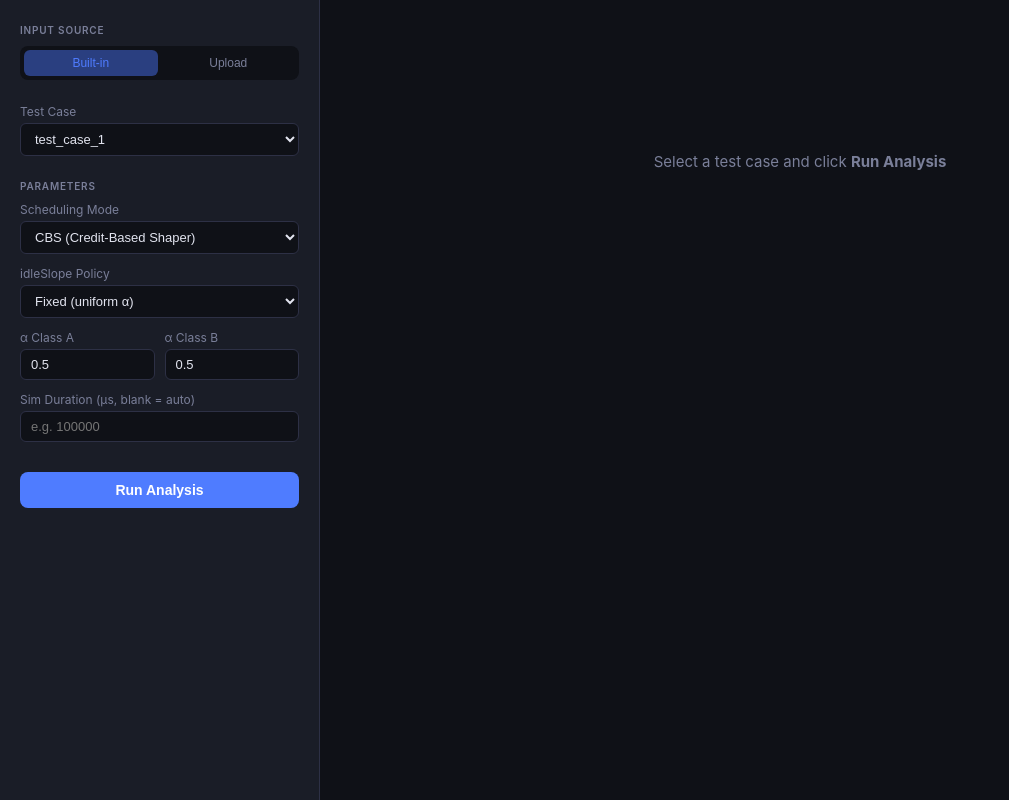
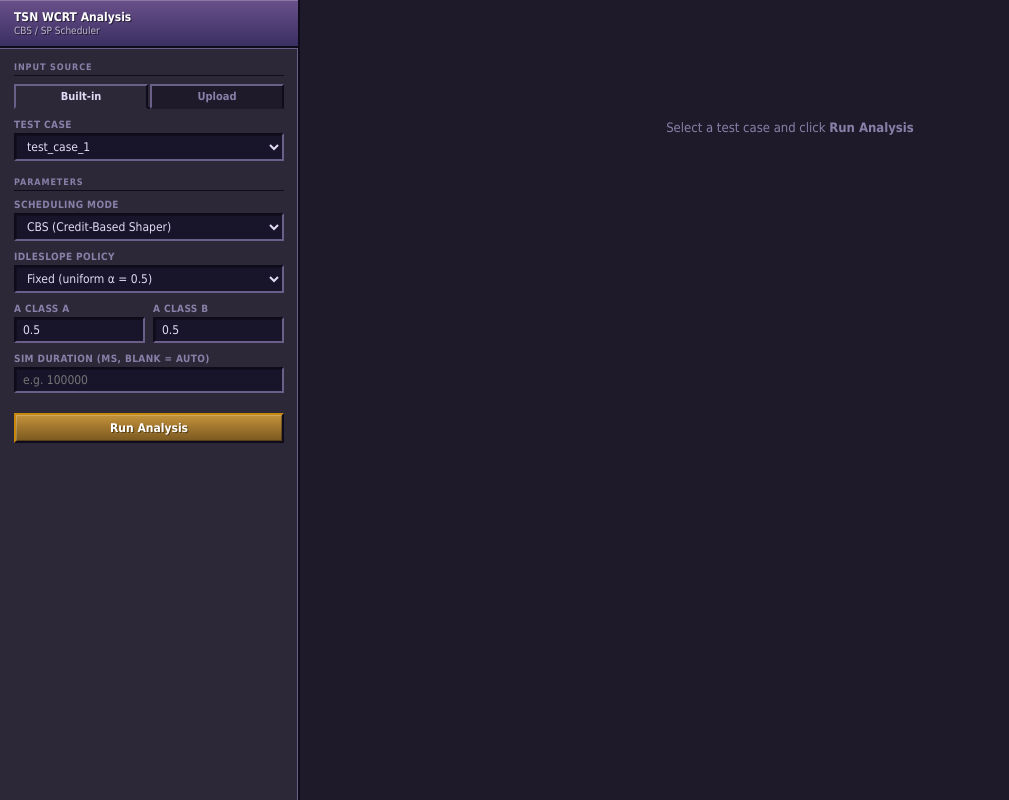
Before and after one commit to Shierfall/MiniProject2DRTS, a Flask app: page / in a window 1280 px wide. Shown: the whole page, without its empty margins (0-1009 px from the left). Run offline with Flask 3, Linux system fonts and the light colour scheme.

Commit message:
GUI refactor

```diff
--- a/wcrt_tool/templates/index.html
+++ b/wcrt_tool/templates/index.html
@@ -3,116 +3,285 @@
 <head>
 <meta charset="UTF-8">
 <meta name="viewport" content="width=device-width, initial-scale=1.0">
-<title>TSN WCRT Analysis Tool</title>
+<title>TSN WCRT Analysis</title>
 <style>
+  /* ══ Retro OS Theme ════════════════════════════════════════════ */
   :root {
-    --bg: #0f1117;
-    --surface: #1a1d27;
-    --border: #2d3045;
-    --accent: #4f7cff;
-    --accent-dim: #2a3f80;
-    --text: #e2e4ef;
-    --muted: #7a7f99;
-    --green: #22c55e;
-    --red: #ef4444;
-    --yellow: #f59e0b;
-    --radius: 8px;
-    --font: "Inter", "Segoe UI", system-ui, sans-serif;
+    --os-bg:         #1e1a2a;
+    --os-surface:    #2c2838;
+    --os-hi:         #6a5f88;
+    --os-lo:         #0e0c1a;
+    --os-title-a:    #6a508a;
+    --os-title-b:    #3a2f62;
+    --os-accent:     #c4923a;
+    --os-accent-dim: #7a5820;
+    --os-text:       #e2daf4;
+    --os-muted:      #8880a8;
+    --os-input:      #18152a;
+    --os-ok:         #5ab08a;
+    --os-err:        #c05070;
+    --os-warn:       #d4943a;
+    --os-font:       Tahoma, Verdana, "Segoe UI", system-ui, sans-serif;
   }
   * { box-sizing: border-box; margin: 0; padding: 0; }
-  body { background: var(--bg); color: var(--text); font-family: var(--font); font-size: 14px; min-height: 100vh; }
+  body {
+    background: var(--os-bg);
+    color: var(--os-text);
+    font-family: var(--os-font);
+    font-size: 13px;
+    min-height: 100vh;
+  }
 
-  /* ── layout ── */
-  .shell { display: grid; grid-template-columns: 320px 1fr; min-height: 100vh; }
-  .sidebar { background: var(--surface); border-right: 1px solid var(--border); padding: 24px 20px; display: flex; flex-direction: column; gap: 24px; }
-  .main { padding: 32px 36px; overflow-x: auto; }
+  /* ── Layout ──────────────────────────────────────────────────── */
+  .shell { display: grid; grid-template-columns: 300px 1fr; min-height: 100vh; }
+  .sidebar {
+    background: var(--os-surface);
+    border-right: 2px solid var(--os-lo);
+    box-shadow: inset -1px 0 0 var(--os-hi);
+    display: flex;
+    flex-direction: column;
+  }
+  .sidebar-header {
+    background: linear-gradient(to bottom, var(--os-title-a), var(--os-title-b));
+    padding: 10px 14px;
+    border-bottom: 2px solid var(--os-lo);
+    box-shadow: inset 0 1px 0 rgba(255,255,255,0.22), 0 1px 0 var(--os-hi);
+  }
+  .sidebar-brand {
+    font-size: 12px;
+    font-weight: 700;
+    color: #fff;
+    display: block;
+    text-shadow: 1px 1px 0 rgba(0,0,0,0.55);
+  }
+  .sidebar-brand small { font-size: 10px; color: rgba(255,255,255,0.65); font-weight: 400; display: block; margin-top: 1px; }
+  .sidebar-body { padding: 14px; display: flex; flex-direction: column; gap: 16px; flex: 1; }
+  .main { padding: 20px 24px; overflow-x: auto; }
 
-  /* ── header ── */
-  .logo { font-size: 17px; font-weight: 700; color: var(--text); letter-spacing: -0.3px; }
-  .logo span { color: var(--accent); }
-  .subtitle { font-size: 11px; color: var(--muted); margin-top: 4px; }
+  /* ── Section labels ──────────────────────────────────────────── */
+  .section-label {
+    font-size: 9px;
+    font-weight: 700;
+    text-transform: uppercase;
+    letter-spacing: 0.1em;
+    color: var(--os-muted);
+    margin-bottom: 8px;
+    padding-bottom: 3px;
+    border-bottom: 1px solid var(--os-lo);
+  }
 
-  /* ── tabs ── */
-  .tabs { display: flex; gap: 4px; background: var(--bg); border-radius: var(--radius); padding: 4px; }
-  .tab { flex: 1; padding: 6px 0; border: none; background: none; color: var(--muted); font-size: 12px; font-weight: 500; cursor: pointer; border-radius: 6px; transition: all 0.15s; }
-  .tab.active { background: var(--accent-dim); color: var(--accent); }
+  /* ── Tabs ────────────────────────────────────────────────────── */
+  .tabs {
+    display: flex;
+    gap: 2px;
+    border-bottom: 2px solid var(--os-lo);
+    margin-bottom: 10px;
+  }
+  .tab {
+    flex: 1;
+    padding: 4px 0;
+    border: 2px solid;
+    border-color: var(--os-hi) var(--os-lo) transparent var(--os-hi);
+    background: var(--os-bg);
+    color: var(--os-muted);
+    font-size: 11px;
+    font-weight: 700;
+    font-family: var(--os-font);
+    cursor: pointer;
+    margin-bottom: -2px;
+  }
+  .tab.active {
+    background: var(--os-surface);
+    color: var(--os-text);
+    border-bottom-color: var(--os-surface);
+  }
+  .tab:hover:not(.active) { color: var(--os-text); background: rgba(106,95,136,0.3); }
 
-  /* ── form sections ── */
-  .section-label { font-size: 10px; font-weight: 600; text-transform: uppercase; letter-spacing: 0.8px; color: var(--muted); margin-bottom: 10px; }
-  .panel { display: none; flex-direction: column; gap: 12px; }
+  /* ── Panels ──────────────────────────────────────────────────── */
+  .panel { display: none; flex-direction: column; gap: 10px; }
   .panel.active { display: flex; }
 
-  /* ── form controls ── */
-  label { font-size: 12px; color: var(--muted); display: block; margin-bottom: 4px; }
+  /* ── Form controls ───────────────────────────────────────────── */
+  label {
+    font-size: 10px;
+    color: var(--os-muted);
+    display: block;
+    margin-bottom: 3px;
+    font-weight: 700;
+    text-transform: uppercase;
+    letter-spacing: 0.04em;
+  }
   select, input[type="number"], input[type="file"] {
-    width: 100%; background: var(--bg); border: 1px solid var(--border);
-    color: var(--text); border-radius: 6px; padding: 7px 10px; font-size: 13px;
-    outline: none; transition: border-color 0.15s;
+    width: 100%;
+    background: var(--os-input);
+    border: 2px solid;
+    border-color: var(--os-lo) var(--os-hi) var(--os-hi) var(--os-lo);
+    box-shadow: inset 1px 1px 0 rgba(0,0,0,0.3);
+    color: var(--os-text);
+    border-radius: 0;
+    padding: 4px 7px;
+    font-size: 12px;
+    font-family: var(--os-font);
+    outline: none;
   }
-  select:focus, input[type="number"]:focus { border-color: var(--accent); }
-  input[type="file"] { padding: 6px; cursor: pointer; }
+  select:focus, input[type="number"]:focus {
+    border-color: var(--os-accent) var(--os-hi) var(--os-hi) var(--os-accent);
+    outline: 1px dotted var(--os-accent);
+  }
+  input[type="file"] { padding: 4px; cursor: pointer; font-size: 11px; }
+  option { background: var(--os-surface); color: var(--os-text); }
 
-  .row2 { display: grid; grid-template-columns: 1fr 1fr; gap: 10px; }
+  .row2 { display: grid; grid-template-columns: 1fr 1fr; gap: 8px; }
 
-  /* ── run button ── */
+  /* ── Run button ──────────────────────────────────────────────── */
   .btn-run {
-    margin-top: 6px; padding: 10px; background: var(--accent); color: #fff;
-    border: none; border-radius: var(--radius); font-size: 14px; font-weight: 600;
-    cursor: pointer; transition: opacity 0.15s; width: 100%;
+    margin-top: 4px;
+    padding: 6px 14px;
+    background: linear-gradient(to bottom, var(--os-accent), var(--os-accent-dim));
+    color: #fff;
+    border: 2px solid;
+    border-color: #c8880e var(--os-lo) var(--os-lo) #c8880e;
+    border-radius: 0;
+    font-size: 12px;
+    font-weight: 700;
+    font-family: var(--os-font);
+    cursor: pointer;
+    width: 100%;
+    text-shadow: 1px 1px 0 rgba(0,0,0,0.4);
+    box-shadow: inset 1px 1px 0 rgba(255,255,255,0.2), inset -1px -1px 0 rgba(0,0,0,0.3);
   }
-  .btn-run:hover { opacity: 0.88; }
-  .btn-run:disabled { opacity: 0.45; cursor: not-allowed; }
+  .btn-run:hover { background: linear-gradient(to bottom, #d4a04a, #8a6030); }
+  .btn-run:active {
+    border-color: var(--os-lo) #c8880e #c8880e var(--os-lo);
+    box-shadow: inset -1px -1px 0 rgba(255,255,255,0.2), inset 1px 1px 0 rgba(0,0,0,0.3);
+    transform: translate(1px, 1px);
+  }
+  .btn-run:disabled { opacity: 0.45; cursor: not-allowed; transform: none; }
 
-  /* ── main area ── */
-  .empty-state { color: var(--muted); text-align: center; margin-top: 120px; font-size: 15px; }
-  .empty-state .icon { font-size: 40px; margin-bottom: 12px; }
+  /* ── Empty state ─────────────────────────────────────────────── */
+  .empty-state {
+    color: var(--os-muted);
+    text-align: center;
+    margin-top: 100px;
+    font-size: 13px;
+  }
 
-  .results-header { display: flex; align-items: baseline; gap: 14px; margin-bottom: 20px; }
-  .results-title { font-size: 20px; font-weight: 700; }
-  .meta { font-size: 12px; color: var(--muted); }
+  /* ── Results header ──────────────────────────────────────────── */
+  .results-header {
+    display: flex;
+    align-items: baseline;
+    gap: 12px;
+    margin-bottom: 16px;
+    padding-bottom: 6px;
+    border-bottom: 2px solid var(--os-lo);
+  }
+  .results-title { font-size: 14px; font-weight: 700; color: var(--os-text); }
+  .meta { font-size: 11px; color: var(--os-muted); }
 
-  .warn-box { background: #2a1f00; border: 1px solid #6b4400; border-radius: var(--radius); padding: 10px 14px; margin-bottom: 16px; font-size: 12px; color: var(--yellow); }
+  /* ── Warn / error boxes ──────────────────────────────────────── */
+  .warn-box {
+    background: #2a2010;
+    border: 2px solid;
+    border-color: #8a6020 var(--os-lo) var(--os-lo) #8a6020;
+    padding: 7px 12px;
+    margin-bottom: 12px;
+    font-size: 11px;
+    color: var(--os-warn);
+  }
+  .err-box {
+    background: #2a1020;
+    border: 2px solid;
+    border-color: #8a2848 var(--os-lo) var(--os-lo) #8a2848;
+    padding: 10px 14px;
+    color: var(--os-err);
+    font-size: 12px;
+    margin-top: 20px;
+  }
 
-  /* ── table ── */
+  /* ── Table ───────────────────────────────────────────────────── */
   .tbl-wrap { overflow-x: auto; }
-  table { border-collapse: collapse; width: 100%; font-size: 13px; }
-  th { background: var(--surface); color: var(--muted); font-weight: 600; font-size: 11px; text-transform: uppercase; letter-spacing: 0.5px; padding: 9px 14px; text-align: right; border-bottom: 1px solid var(--border); white-space: nowrap; }
+  table { border-collapse: collapse; width: 100%; font-size: 12px; }
+  th {
+    background: linear-gradient(to bottom, var(--os-title-a), var(--os-title-b));
+    color: #fff;
+    font-weight: 700;
+    font-size: 10px;
+    text-transform: uppercase;
+    letter-spacing: 0.05em;
+    padding: 6px 10px;
+    text-align: right;
+    border-bottom: 2px solid var(--os-lo);
+    border-right: 1px solid var(--os-lo);
+    white-space: nowrap;
+    text-shadow: 1px 1px 0 rgba(0,0,0,0.5);
+  }
   th:first-child, th:nth-child(2) { text-align: left; }
-  td { padding: 9px 14px; border-bottom: 1px solid var(--border); text-align: right; color: var(--text); }
+  td {
+    padding: 5px 10px;
+    border-bottom: 1px solid var(--os-lo);
+    border-right: 1px solid var(--os-lo);
+    text-align: right;
+    color: var(--os-text);
+  }
   td:first-child, td:nth-child(2) { text-align: left; }
-  tr:hover td { background: rgba(79,124,255,0.05); }
+  tr:hover td { background: rgba(100,80,140,0.2); }
 
-  .badge { display: inline-block; padding: 2px 8px; border-radius: 99px; font-size: 11px; font-weight: 600; }
-  .badge-A  { background: #1a3060; color: #6aa3ff; }
-  .badge-B  { background: #2a1f50; color: #c084fc; }
-  .badge-BE { background: #1f2a1a; color: #86efac; }
-  .ok  { color: var(--green); font-weight: 600; }
-  .bad { color: var(--red);   font-weight: 600; }
-  .na  { color: var(--muted); }
+  /* ── Badges ──────────────────────────────────────────────────── */
+  .badge {
+    display: inline-block;
+    padding: 2px 6px;
+    border-radius: 0;
+    font-size: 10px;
+    font-weight: 700;
+    font-family: var(--os-font);
+    border: 1px solid;
+  }
+  .badge-A  { background: #1a2a50; color: #80b0f0; border-color: #2a4080; }
+  .badge-B  { background: #28185a; color: #c090f8; border-color: #4830a0; }
+  .badge-BE { background: #182a20; color: #80d0a0; border-color: #2a5040; }
+  .ok  { color: var(--os-ok);  font-weight: 700; }
+  .bad { color: var(--os-err); font-weight: 700; }
+  .na  { color: var(--os-muted); }
 
-  /* ── chart ── */
-  .chart-wrap { margin-top: 28px; }
-  .chart-wrap img { max-width: 100%; border-radius: var(--radius); border: 1px solid var(--border); background: #fff; }
+  /* ── Chart ───────────────────────────────────────────────────── */
+  .chart-wrap { margin-top: 22px; }
+  .chart-wrap img {
+    max-width: 100%;
+    border: 2px solid;
+    border-color: var(--os-hi) var(--os-lo) var(--os-lo) var(--os-hi);
+    background: #fff;
+    box-shadow: 2px 2px 5px rgba(0,0,0,0.5);
+  }
 
-  /* ── error ── */
-  .err-box { background: #2a0f0f; border: 1px solid #7f1f1f; border-radius: var(--radius); padding: 12px 16px; color: var(--red); font-size: 13px; margin-top: 24px; }
-
-  /* ── spinner ── */
-  .spinner { display: inline-block; width: 16px; height: 16px; border: 2px solid rgba(255,255,255,0.3); border-top-color: #fff; border-radius: 50%; animation: spin 0.7s linear infinite; vertical-align: middle; margin-right: 6px; }
+  /* ── Spinner ─────────────────────────────────────────────────── */
+  .spinner {
+    display: inline-block;
+    width: 13px; height: 13px;
+    border: 2px solid rgba(255,255,255,0.3);
+    border-top-color: #fff;
+    border-radius: 50%;
+    animation: spin 0.7s linear infinite;
+    vertical-align: middle;
+    margin-right: 5px;
+  }
   @keyframes spin { to { transform: rotate(360deg); } }
 </style>
 </head>
 <body>
 <div class="shell">
-  <!-- ── sidebar ── -->
+  <!-- ── Sidebar ── -->
   <aside class="sidebar">
+    <div class="sidebar-header">
+      <div class="sidebar-brand">TSN WCRT Analysis<small>CBS / SP Scheduler</small></div>
+    </div>
 
+    <div class="sidebar-body">
+      <!-- Input source -->
       <div>
         <div class="section-label">Input Source</div>
         <div class="tabs">
           <button class="tab active" onclick="switchTab('builtin')">Built-in</button>
           <button class="tab" onclick="switchTab('upload')">Upload</button>
-      </div>
         </div>
 
         <!-- built-in panel -->
@@ -146,11 +315,12 @@
             <input type="file" id="reference_file" accept=".csv">
           </div>
         </div>
+      </div>
 
-    <!-- parameters -->
+      <!-- Parameters -->
       <div>
         <div class="section-label">Parameters</div>
-      <div style="display:flex;flex-direction:column;gap:12px;">
+        <div style="display:flex;flex-direction:column;gap:10px;">
           <div>
             <label for="mode">Scheduling Mode</label>
             <select id="mode">
@@ -161,7 +331,7 @@
           <div>
             <label for="policy">idleSlope Policy</label>
             <select id="policy">
-            <option value="fixed">Fixed (uniform α)</option>
+              <option value="fixed">Fixed (uniform α = 0.5)</option>
               <option value="proportional">Proportional (per-link)</option>
             </select>
           </div>
@@ -183,9 +353,10 @@
       </div>
 
       <button class="btn-run" id="btn-run" onclick="runAnalysis()">Run Analysis</button>
+    </div>
   </aside>
 
-  <!-- ── main ── -->
+  <!-- ── Main ── -->
   <main class="main" id="main">
     <div class="empty-state">
       <div>Select a test case and click <strong>Run Analysis</strong></div>
@@ -211,11 +382,11 @@
     btn.innerHTML = '<span class="spinner"></span>Running…';
 
     const fd = new FormData();
-    fd.append("source", activeTab);
-    fd.append("mode",   document.getElementById("mode").value);
-    fd.append("policy", document.getElementById("policy").value);
-    fd.append("alpha_a", document.getElementById("alpha_a").value);
-    fd.append("alpha_b", document.getElementById("alpha_b").value);
+    fd.append("source",   activeTab);
+    fd.append("mode",     document.getElementById("mode").value);
+    fd.append("policy",   document.getElementById("policy").value);
+    fd.append("alpha_a",  document.getElementById("alpha_a").value);
+    fd.append("alpha_b",  document.getElementById("alpha_b").value);
     fd.append("duration", document.getElementById("duration").value);
 
     if (activeTab === "builtin") {
@@ -274,8 +445,7 @@
       let sched = '<span class="na">—</span>';
       if (r.schedulable === true)  sched = '<span class="ok">✓ Yes</span>';
       if (r.schedulable === false) sched = '<span class="bad">✗ No</span>';
-      let refCol = "";
-      let diffCol = "";
+      let refCol = "", diffCol = "";
       if (hasRef) {
         refCol = r.reference !== null ? `<td>${r.reference.toFixed(3)}</td>` : `<td class="na">—</td>`;
         if (r.diff_vs_ref !== null) {
```
Also changed, not shown: README.md. Lines whose indentation alone changed are shown as unchanged.
